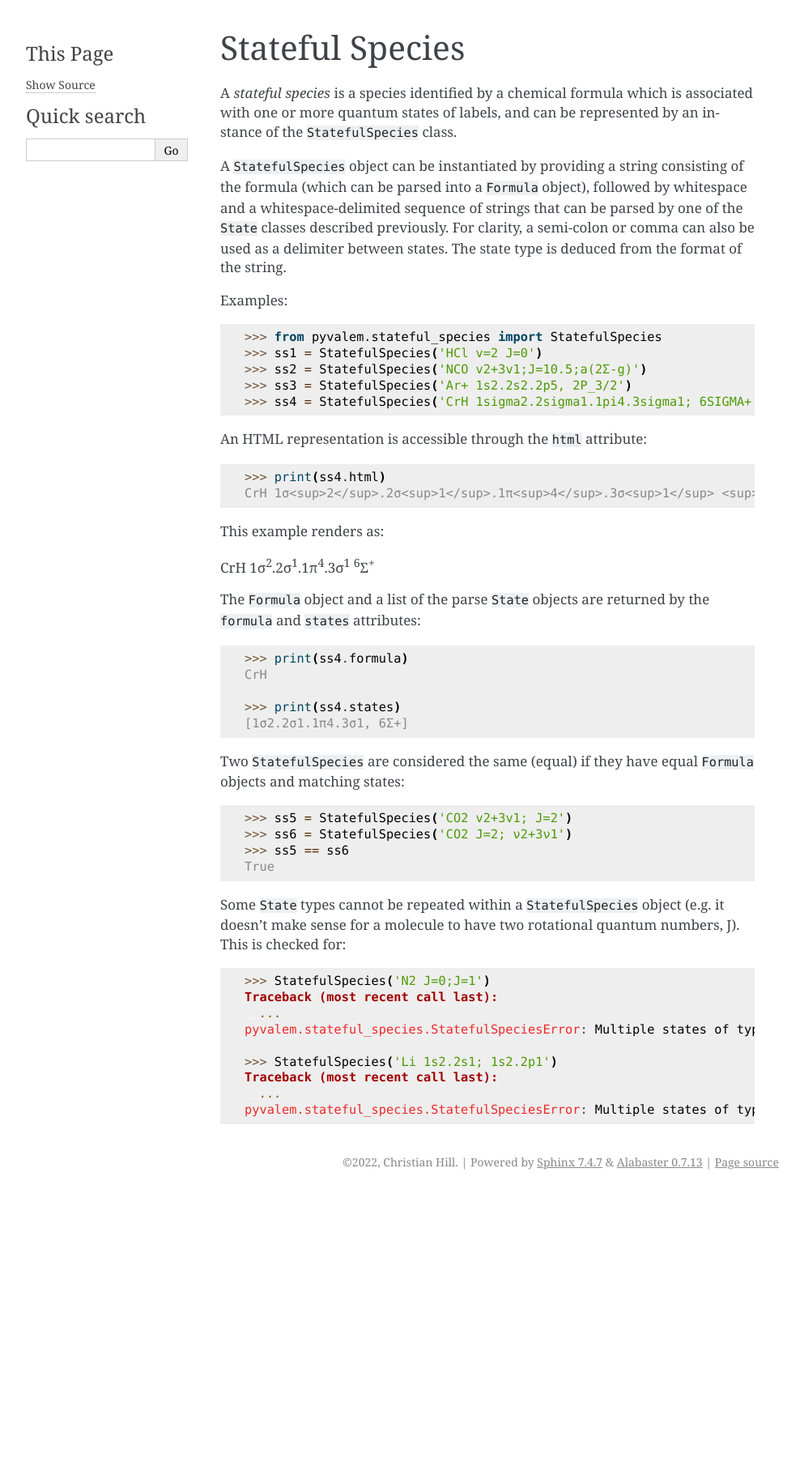
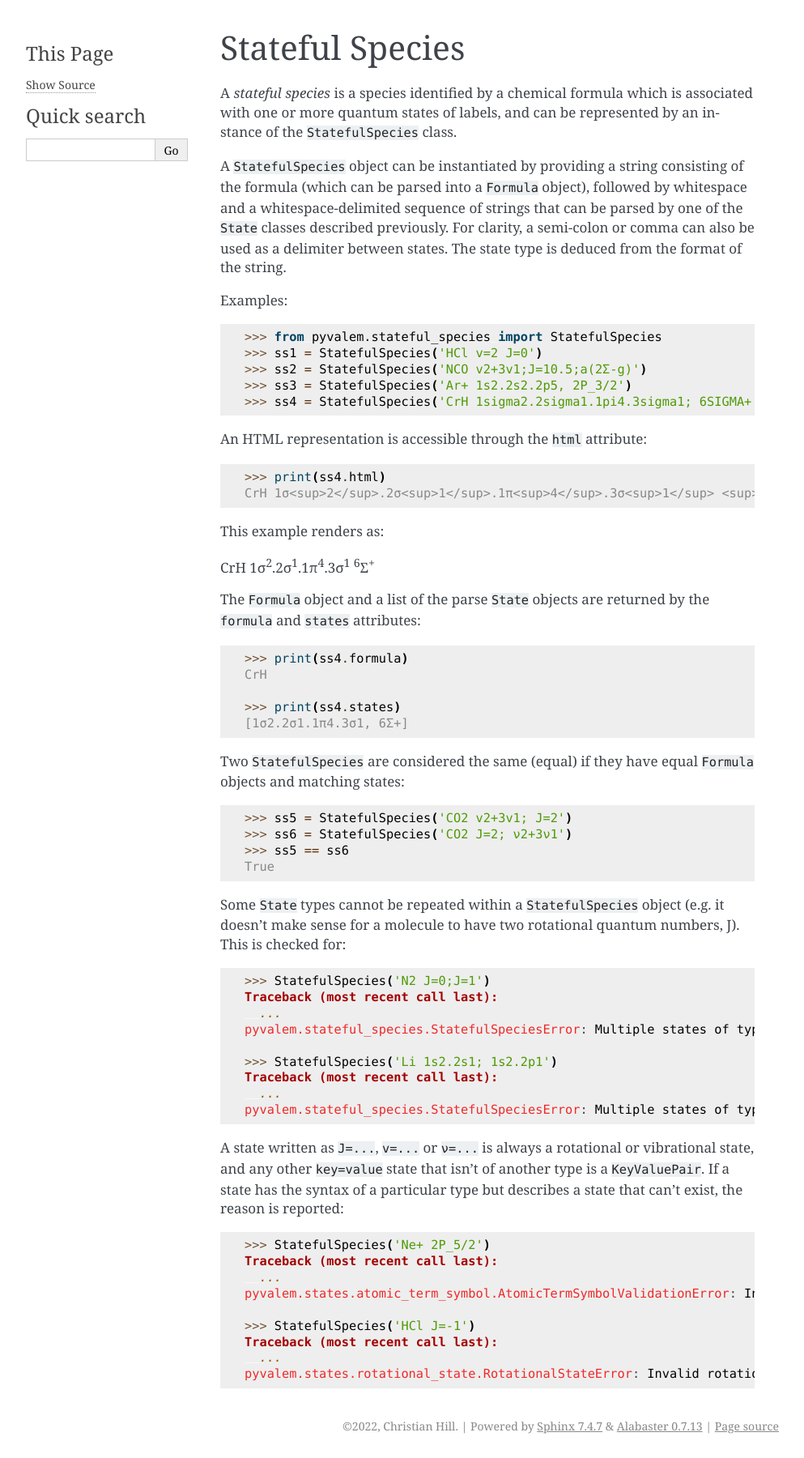
Before and after one commit to xnx/pyvalem, a Sphinx documentation site: the page built from docs/source/stateful_species.rst, in a window 1280 px wide. Shown: the whole page at 81% size, without its empty margins (148-1141 px from the left). Built offline with Sphinx 7.4.7, drawn with Linux system fonts in a browser that asks for light colours; before the commit the page ends 1474 px from its top, so only the background shows below that.

Commit message:
Document how state types are recognised and the exception base class
Co-Authored-By: Claude Opus 5.5 <noreply@anthropic.com>

```diff
--- a/docs/source/stateful_species.rst
+++ b/docs/source/stateful_species.rst
@@ -72,3 +72,20 @@ This is checked for:
     Traceback (most recent call last):
       ...
     pyvalem.stateful_species.StatefulSpeciesError: Multiple states of type AtomicConfiguration specified for Li 1s2.2p;1s2.2s
+
+A state written as ``J=...``, ``v=...`` or ``ν=...`` is always a rotational or
+vibrational state, and any other ``key=value`` state that isn't of another type is a
+``KeyValuePair``. If a state has the syntax of a particular type but describes a state
+that can't exist, the reason is reported:
+
+.. code-block:: pycon
+
+    >>> StatefulSpecies('Ne+ 2P_5/2')
+    Traceback (most recent call last):
+      ...
+    pyvalem.states.atomic_term_symbol.AtomicTermSymbolValidationError: Invalid atomic term symbol: 2P_5/2 |L-S| <= J <= L+S must be satisfied.
+
+    >>> StatefulSpecies('HCl J=-1')
+    Traceback (most recent call last):
+      ...
+    pyvalem.states.rotational_state.RotationalStateError: Invalid rotational state value syntax: -1
--- a/docs/source/states.rst
+++ b/docs/source/states.rst
@@ -274,7 +274,7 @@ For example:
 
 Molecular vibrational states of diatomic and polyatomic molecules are represented by
 the ``VibrationalState`` class. For diatomic molecules, this class is instantiated
-with a string of the form ``v=n`` for ``n=0,1,2,...``. Polyatomic vibrational states
+with a string of the form ``v=n`` (or ``ν=n``) for ``n=0,1,2,...``. Polyatomic vibrational states
 are initialised with a string giving the number of quanta in each labelled normal mode.
 Unspecified vibrational excitation is denoted ``v=*``. For example:
 
```
Also changed, not shown: README.rst (+15 -0 lines), docs/source/introduction.rst (+15 -0 lines).
